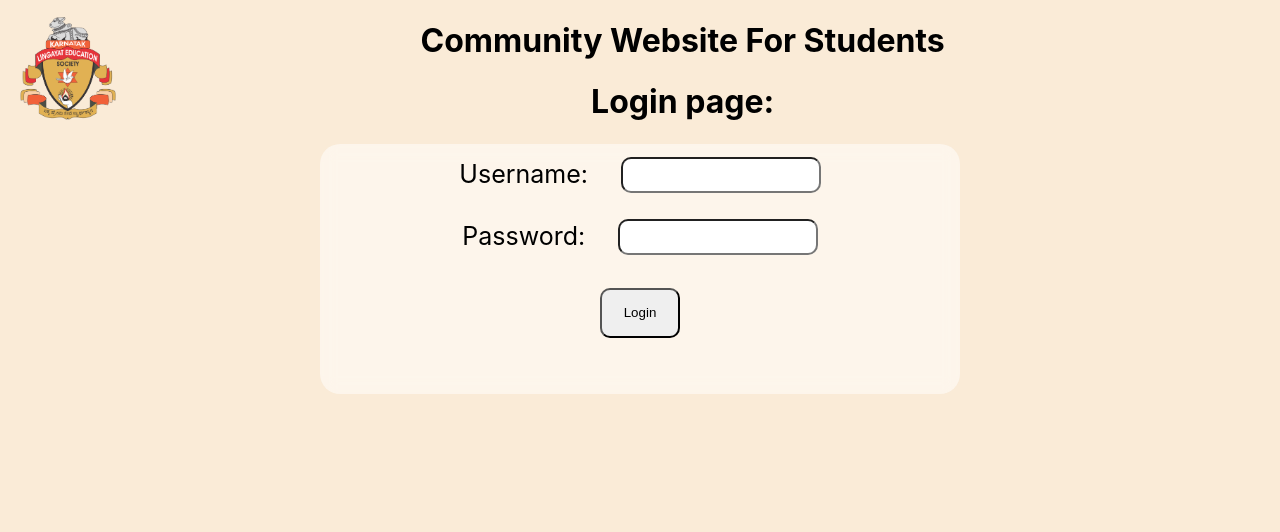
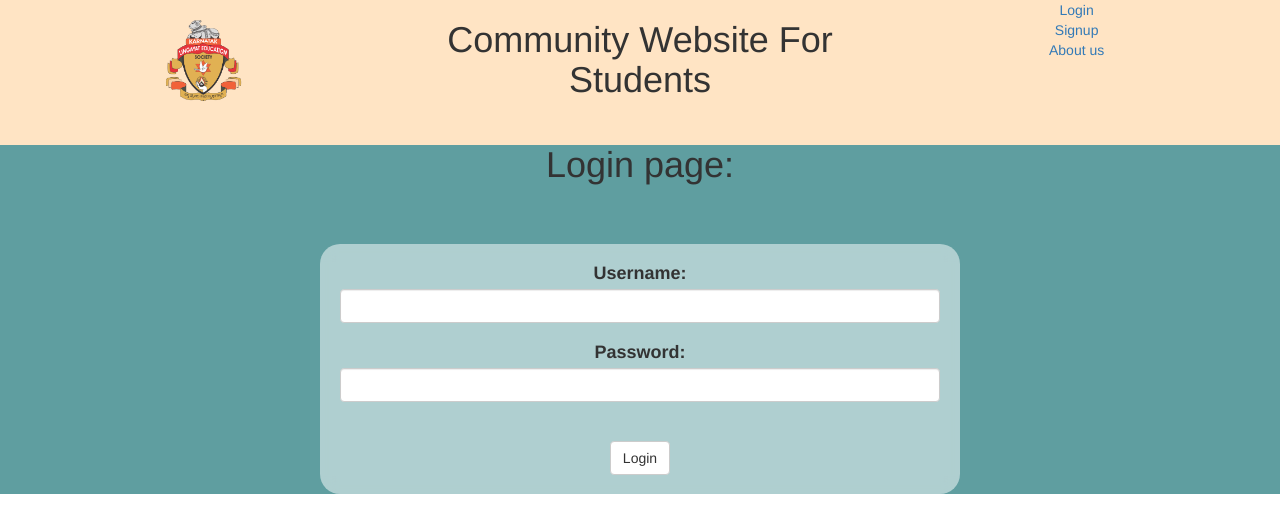
Before and after one commit to pranalihongekar/wt_course_project, a React (Create React App) app: page /Login in a window 1280 px wide. Shown: the top 532 px of the page. Built offline with nearby package versions, Linux system fonts and the light colour scheme.

Commit message:
validation done

```diff
--- a/src/About.js
+++ b/src/About.js
@@ -1,7 +1,8 @@
 function About() {
     return (
-
-    <h2>This is About us page</h2>
+        <body>
+            <h2>This is About us page</h2>
+        </body>
 
     );
 }
--- a/src/App.css
+++ b/src/App.css
@@ -1,8 +1,45 @@
 .logo
 {
   margin: 5%;
-  width: 30%;
+  width: 20%;
 }
+
+form
+{
+  text-align: center;
+  width: 50%;
+  height: 250px;
+  margin-left: 25%;
+  margin-right: 25%;
+  border-radius: 20px;
+  background: rgba(255, 255, 255, 0.5);
+  opacity: 100%;
+  backdrop-filter: blur(8px);
+}
+
+.bg-color
+{
+  background-color: bisque;
+}
+
+.bg-color2
+{
+  background-color: cadetblue;
+}
+
+body
+{
+  min-height: 100vh;
+}
+
+.form-group
+{
+  padding: 20px;
+}
+
+/*
+
+
 
 .parent
 {
@@ -17,9 +54,14 @@
 .child2
 {
   flex: 2;
+
+}
+
+.child3
+{
+  flex: 3;
   margin-right: 20%;
 }
-
 
 h1
 {
@@ -27,18 +69,7 @@ h1
 
 }
 
-form
-{
-  text-align: center;
-  width: 50%;
-  height: 250px;
-  margin-left: 25%;
-  margin-right: 25%;
-  border-radius: 20px;
-  background: rgba(255, 255, 255, 0.5);
-  opacity: 100%;
-  backdrop-filter: blur(8px);
-}
+
 
 label,.text
 {
@@ -58,8 +89,9 @@ label,.text
   border-radius: 10px;
 }
 
-body
-{
-  min-height: 100vh;
-  background-color: antiquewhite;
-}
+
+
+
+
+
+ */
--- a/src/App.js
+++ b/src/App.js
@@ -1,96 +1,51 @@
 import './App.css';
 
 import React, { Component } from 'react';
-import { BrowserRouter as Router, Routes, Route, Link, BrowserRouter } from 'react-router-dom';
+import { BrowserRouter as Router, Routes, Route, Link, BrowserRouter, Outlet } from 'react-router-dom';
 import axios from "axios";
 
-import Homepage from './Homepage';
 import About from './About';
-import Query from './Query';
-
-
+import Login from './Login';
+import Register from './Register';
 
 class App extends Component {
   render() {
 
-    function validate() {
-
-      axios.get("http://localhost:3002/api/get")
-        .then(function (response) {
-          var username, password, x, y, status, i;
-
-          x = document.getElementById('username').value;
-          y = document.getElementById('password').value;
-
-          for (i = 0; i < response.data.length; i++)
-          {
-            username = response.data[i].username;
-            password = response.data[i].password;
-
-            if (x == username && y == password) {
-              status = 0;
-            }
-
-            else {
-              status = 1;
-            }
-          }
-
-          if (status == 0) {
-            alert("Login successful.");
-          }
-
-          else {
-            alert("login failed. Invalid credentials.")
-          }
-
-
-        })
-        .catch(function (error) {
-          // handle error
-          console.log(error);
-        })
-        .finally(function () {
-          // always executed
-        });
-
-    }
-
     return (
+      <html>
+        <head>
+          <meta name="viewport" content="width=device-width, initial-scale=1" />
+          <link rel="stylesheet" href="https://maxcdn.bootstrapcdn.com/bootstrap/3.4.1/css/bootstrap.min.css" />
+        </head>
 
         <body>
+          <div class='text-center bg-color'>
+          <Router>
+            <div class='row'>
 
-        <div class='parent'>
-
-          <div class='child1'>
+              <div class='col-sm-4'>
                 <img src={require('./kle_logo2.png')} class='logo'></img>
               </div>
 
-          <div class='child2'>
+              <div class='col-sm-4'>
                 <h1>Community Website For Students</h1>
-            <h1>Login page:</h1>
+              </div>
+
+              <div class='col-sm-4'>
+                <Link to="/Login">Login</Link><br />
+                <Link to="/Register">Signup</Link><br />
+                <Link to="/About">About us</Link><br />
               </div>
             </div>
-
-        <form>
-          <label>Username: </label><input type='text' class='text' id='username' />
-          <br />
-          <label>Password: </label><input type='password' class='text' id='password' />
-          <br /><br />
-          <input type='button' value='Login' class='button' onClick={validate} />
-        </form>
-
-        {/* <Router>
-          <Link to="/Homepage">Homepage</Link>
-
             <Routes>
-            <Route exact path='/Homepage' element={< Homepage />}></Route>
+                  <Route exact path='/Login' element={< Login />}></Route>
                   <Route exact path='/about' element={< About />}></Route>
-            <Route exact path='/query' element={< Query />}></Route>
+                  <Route exact path='/register' element={< Register />}></Route>
                 </Routes>
-        </Router> */}
-
+            </Router>
+            </div>
         </body>
+      </html>
     );
   }
 }
--- a/src/Login.js
+++ b/src/Login.js
@@ -0,0 +1,71 @@
+import React, { Component } from 'react';
+import { BrowserRouter as Router, Routes, Route, Link, BrowserRouter } from 'react-router-dom';
+import axios from "axios";
+
+function Login() {
+
+    function validate() {
+
+        axios.get("http://localhost:3002/api/get")
+            .then(function (response) {
+                var username, password, x, y, status, i;
+
+                x = document.getElementById('username').value;
+                y = document.getElementById('password').value;
+
+                for (i = 0; i < response.data.length; i++) {
+                    username = response.data[i].username;
+                    password = response.data[i].password;
+
+                    if (x == username && y == password) {
+                        status = 0;
+                    }
+
+                    else {
+                        status = 1;
+                    }
+                }
+
+                if (status == 0) {
+                    alert("Login successful.");
+                }
+
+                else {
+                    alert("login failed. Invalid credentials.")
+                }
+
+
+            })
+            .catch(function (error) {
+                // handle error
+                console.log(error);
+            })
+            .finally(function () {
+                // always executed
+            });
+
+    }
+    return (
+        <body>
+            <div class='bg-color2'>
+            <div>
+                <h1>Login page:</h1>
+                <br/><br/>
+            </div>
+
+            <form>
+                <div class="form-group h4">
+                    <label>Username: </label>
+                    <input type='text' class="form-control" id='username' />
+                    <br />
+                    <label>Password: </label>
+                    <input type='password' class="form-control"  id='password' />
+                    <br /><br />
+                    <input type='button' value='Login' class='btn btn-default' onClick={validate} />
+                </div>
+            </form>
+            </div>
+        </body>
+    );
+}
+export default Login;
--- a/src/Query.js
+++ /dev/null
@@ -1,8 +0,0 @@
-function Query() {
-    return (
-
-    <h2>This is Query page</h2>
-
-    );
-}
-export default Query;
--- /dev/null
+++ b/src/Register.js
@@ -0,0 +1,9 @@
+function Register() {
+    return (
+        <body>
+            <h2>This is Signup page</h2>
+        </body>
+
+    );
+}
+export default Register;
```
Lines whose indentation alone changed are shown as unchanged.
